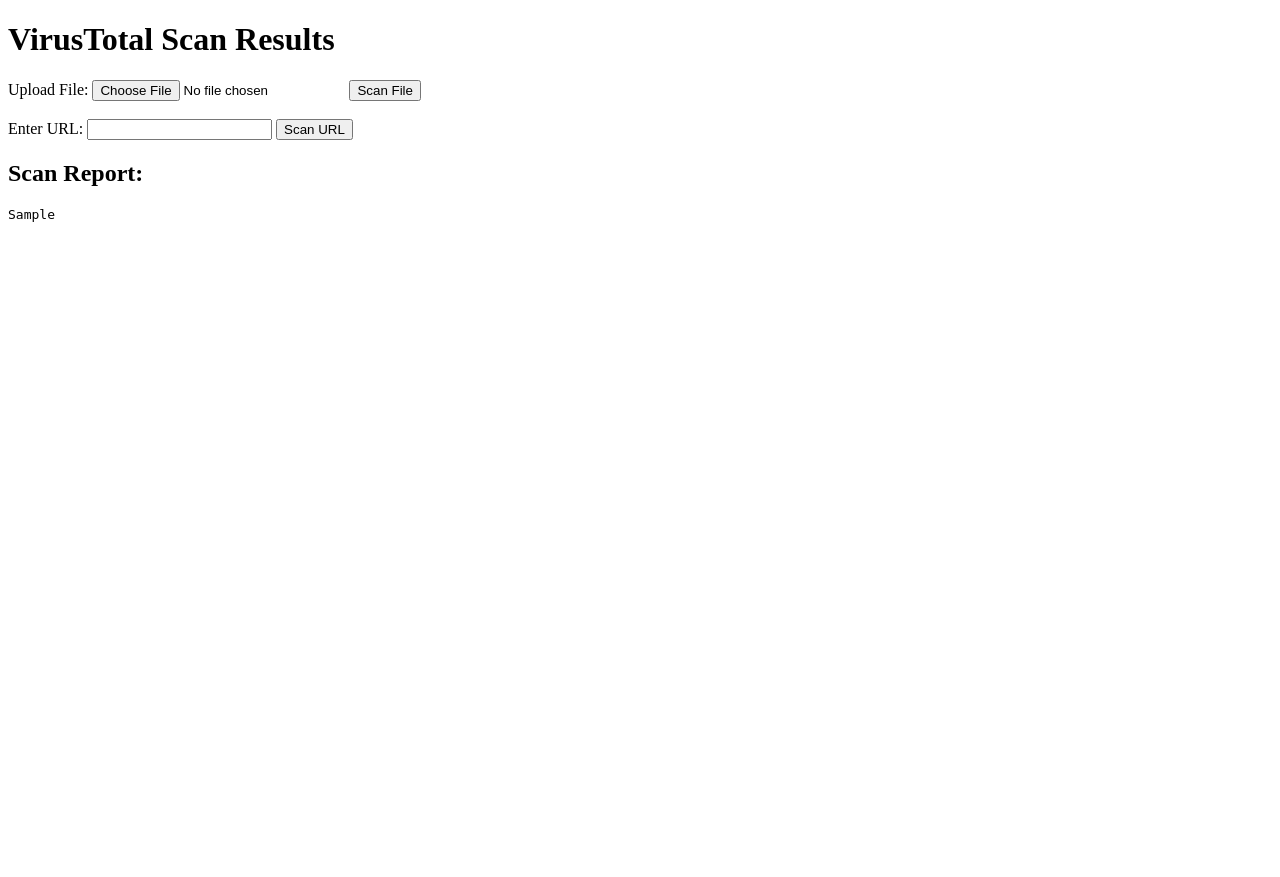
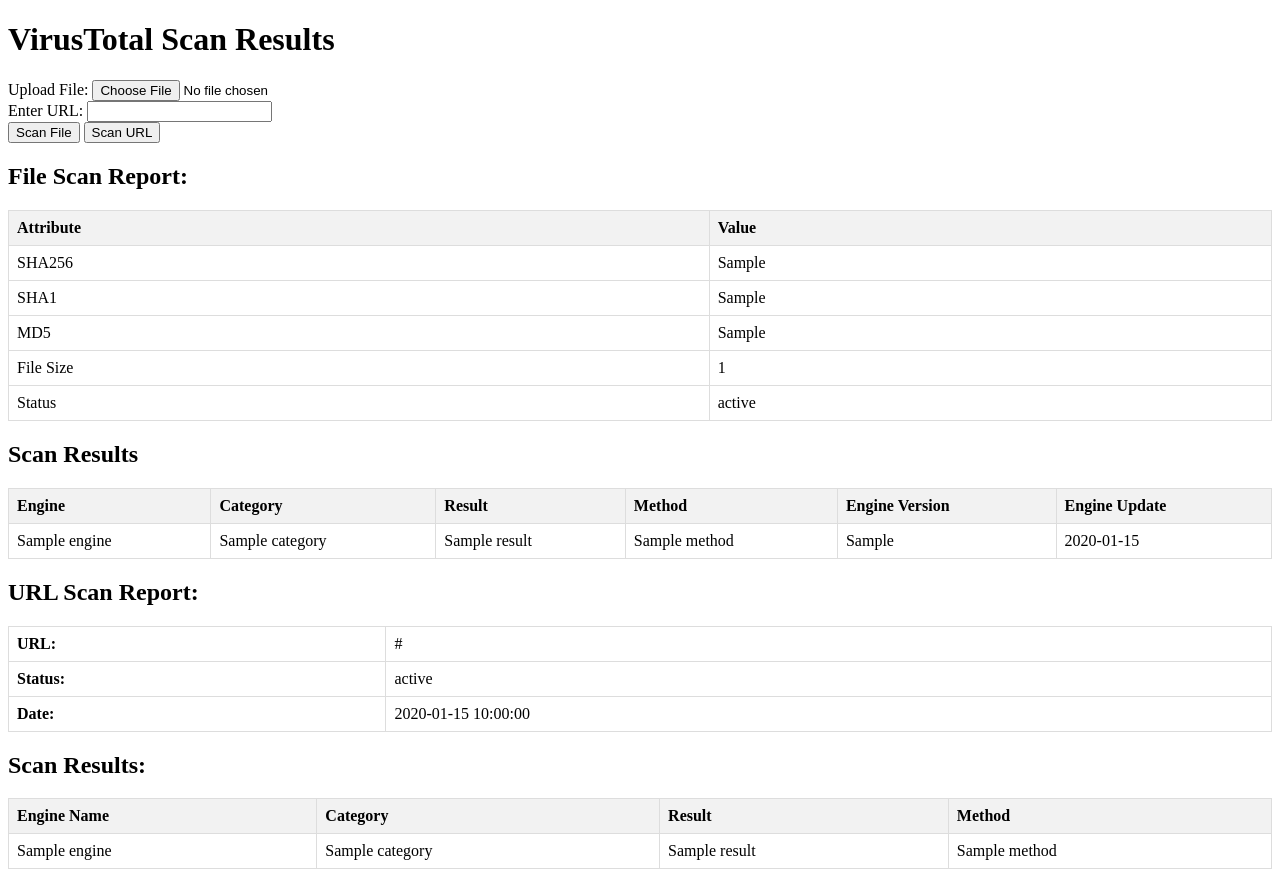
Before and after one commit to deepak-gurjar07/Malicious_File_and_URL_Scanner, a Flask app: template templates/index.html in a window 1280 px wide. Before the commit the page ends 222 px from the top, so only its background shows below. Run offline with Flask 3, Linux system fonts and the light colour scheme; the template is opened without the code that fills it: most values are stand-ins (such as "Sample title", 1, 10 or a date in 2020).

Commit message:
updated result table for report

```diff
--- a/main.py
+++ b/main.py
@@ -53,14 +53,14 @@ def get_scan_report(scan_id):
         "x-apikey": "057e7f0c958c5dc0e3683ff3cbe9d1274bfeb3d3c44f892c2e7849612b5e7cf3"
     }
     response = requests.get(url, headers=headers)
-    return response.text  # Return the scan report as a string
-    # return response.json()
+    # print(response.text)
+    # return response.text  # Return the scan report as a string
+    return response.json()
     # response = json.loads(response.text)
     # return response["data"]["attributes"]["results"]
 
-# def format_scan_report(scan_report):
-#     formatted_report = json.dumps(scan_report, indent=4)
-#     return formatted_report
+def format_scan_report(scan_report):
+    return scan_report
 
 
 
@@ -70,12 +70,17 @@ def index():
         if 'submit_file' in request.form:
             file_path_or_url = handle_uploaded_file(request.files['file_path'])
             scan_id = scan_file(file_path_or_url)
+            file_scan_report = get_scan_report(scan_id)
+            return render_template('index.html', file_scan_report=file_scan_report)
         elif 'submit_url' in request.form:
             file_path_or_url = request.form['url']
             scan_id = scan_url(file_path_or_url)
+            url_scan_report = get_scan_report(scan_id)
+            return render_template('index.html', url_scan_report=url_scan_report)
 
-        scan_report = get_scan_report(scan_id)
-        return render_template('index.html', scan_report=scan_report)
+        # scan_report = get_scan_report(scan_id)
+        # formatted_scan_report = format_scan_report(scan_report)
+        # return render_template('index.html', formatted_scan_report=formatted_scan_report)
 
     return render_template('index.html')
 
--- a/templates/index.html
+++ b/templates/index.html
@@ -4,22 +4,133 @@
     <meta charset="UTF-8">
     <meta name="viewport" content="width=device-width, initial-scale=1.0">
     <title>VirusTotal Scan Results</title>
+    <style>
+        table {
+            width: 100%;
+            border-collapse: collapse;
+            margin-top: 20px;
+        }
+        th, td {
+            border: 1px solid #dddddd;
+            text-align: left;
+            padding: 8px;
+        }
+        th {
+            background-color: #f2f2f2;
+        }
+        .inner-table {
+            width: 100%;
+            border-collapse: collapse;
+            margin-top: 10px;
+        }
+    </style>
 </head>
 <body>
     <h1>VirusTotal Scan Results</h1>
     <form method="post" action="/" enctype="multipart/form-data">
         <label for="file_path">Upload File:</label>
         <input type="file" name="file_path">
-        <button type="submit" name="submit_file">Scan File</button>
-        <br>
         <br>
         <label for="url">Enter URL:</label>
         <input type="text" name="url">
+        <br>
+        <button type="submit" name="submit_file">Scan File</button>
         <button type="submit" name="submit_url">Scan URL</button>
     </form>
-    {% if scan_report %}
-        <h2>Scan Report:</h2>
-        <pre>{{ scan_report | safe }}</pre>
+    {% if file_scan_report %}
+        <h2>File Scan Report:</h2>
+        <table>
+            <tr>
+                <th>Attribute</th>
+                <th>Value</th>
+            </tr>
+            <tr>
+                <td>SHA256</td>
+                <td>{{ file_scan_report.meta.file_info.sha256 }}</td>
+            </tr>
+            <tr>
+                <td>SHA1</td>
+                <td>{{ file_scan_report.meta.file_info.sha1 }}</td>
+            </tr>
+            <tr>
+                <td>MD5</td>
+                <td>{{ file_scan_report.meta.file_info.md5 }}</td>
+            </tr>
+            <tr>
+                <td>File Size</td>
+                <td>{{ file_scan_report.meta.file_info.size }}</td>
+            </tr>
+            <tr>
+                <td>Status</td>
+                <td>{{ file_scan_report.data.attributes.status }}</td>
+            </tr>
+        </table>
+
+        <h2>Scan Results</h2>
+
+        <table>
+            <tr>
+                <th>Engine</th>
+                <th>Category</th>
+                <th>Result</th>
+                <th>Method</th>
+                <th>Engine Version</th>
+                <th>Engine Update</th>
+            </tr>
+            {% for engine, result in file_scan_report.data.attributes.results.items() %}
+                <tr>
+                    <td>{{ engine }}</td>
+                    <td>{{ result.category }}</td>
+                    <td>{{ result.result or "N/A" }}</td>
+                    <td>{{ result.method }}</td>
+                    <td>{{ result.engine_version }}</td>
+                    <td>{{ result.engine_update }}</td>
+                </tr>
+            {% endfor %}
+        </table>
+    {% endif %}
+    {% if url_scan_report %}
+        <h2>URL Scan Report:</h2>
+        <table>
+            <tbody>
+                <tr>
+                    <td><strong>URL:</strong></td>
+                    <td>{{ url_scan_report.meta.url_info.url | default('N/A') }}</td>
+                </tr>
+                <tr>
+                    <td><strong>Status:</strong></td>
+                    <td>{{ url_scan_report.data.attributes.status | default('N/A') }}</td>
+                </tr>
+                <tr>
+                    <td><strong>Date:</strong></td>
+                    <td>{{ url_scan_report.data.attributes.date | default('N/A') }}</td>
+                </tr>
+            </tbody>
+        </table>
+
+        {% if url_scan_report.data.attributes.results %}
+            <h2>Scan Results:</h2>
+            <table class="inner-table">
+                <thead>
+                    <tr>
+                        <th>Engine Name</th>
+                        <th>Category</th>
+                        <th>Result</th>
+                        <th>Method</th>
+                    </tr>
+                </thead>
+                <tbody>
+                    {% for engine, details in url_scan_report.data.attributes.results.items() %}
+                        <tr>
+                            <td>{{ engine }}</td>
+                            <td>{{ details.category | default('N/A') }}</td>
+                            <td>{{ details.result | default('N/A') }}</td>
+                            <td>{{ details.method | default('N/A') }}</td>
+                        </tr>
+                    {% endfor %}
+                </tbody>
+            </table>
+        {% endif %}
     {% endif %}
 </body>
 </html>
```
Also changed, not shown: scripts/url_scan.py (deleted, +0 -62 lines).
